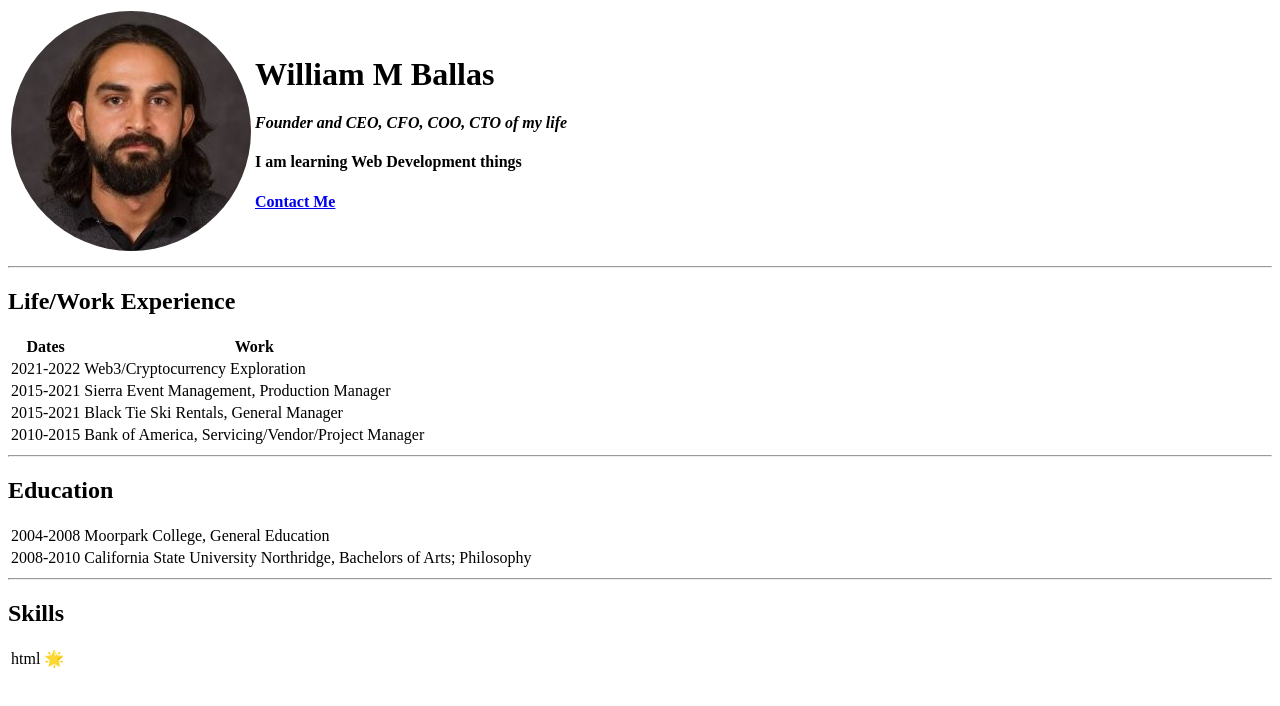
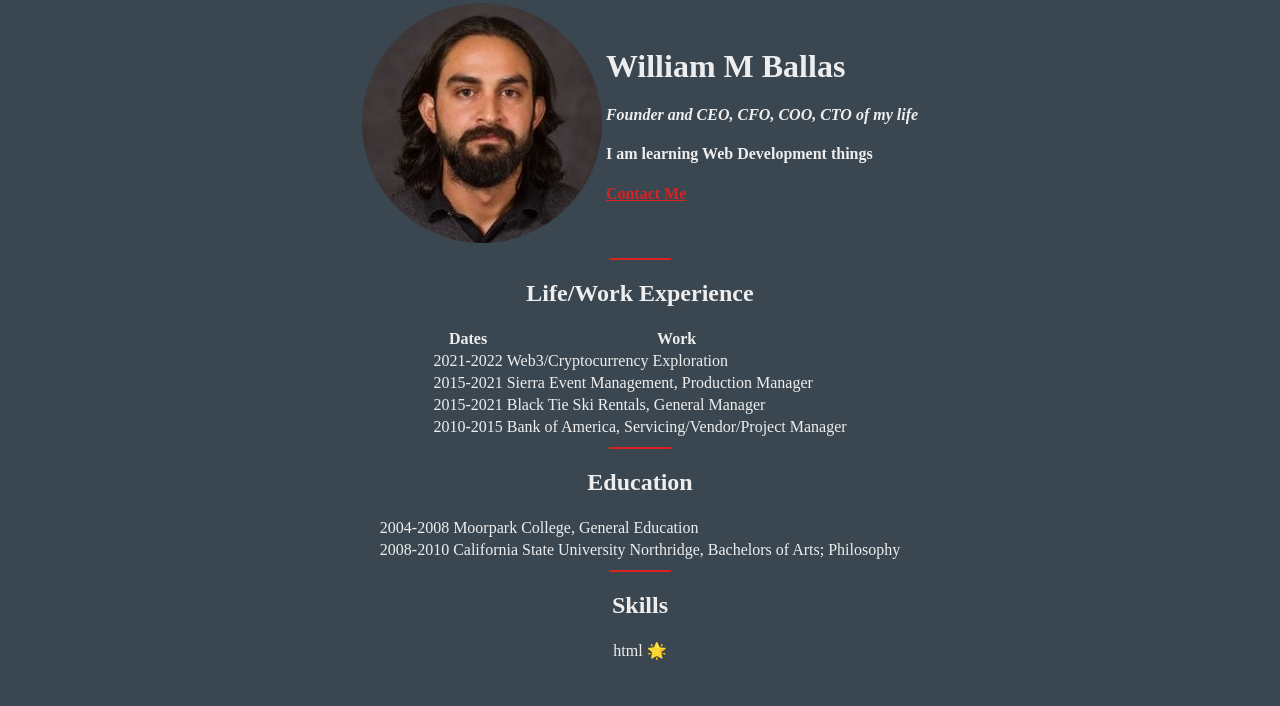
Before and after one commit to wmballas/wmballas, a plain HTML site: page index.html in a window 1280 px wide. Drawn offline with Linux system fonts and the light colour scheme.

Commit message:
Add css styling and favicon

```diff
--- /dev/null
+++ b/css/styles.css
@@ -0,0 +1,26 @@
+body {
+    background-color: #3A4750;
+    color: #EEEEEE;
+    max-width: 600px;
+    margin: auto;
+}
+
+hr {
+    border-color: #D72323;
+    border-style: double;
+    align-items: center;
+    width: 10%;
+}
+
+a {
+    color: #D72323;
+}
+
+h2 {
+    text-align: center;
+}
+
+table {
+    margin-left: auto;
+    margin-right: auto;
+}
--- a/index.html
+++ b/index.html
@@ -5,6 +5,8 @@
     <meta http-equiv="X-UA-Compatible" content="IE=edge">
     <meta name="viewport" content="width=device-width, initial-scale=1.0">
     <title>WMB's Site</title>
+    <link rel="stylesheet" href="./css/styles.css">
+    <link rel="Icon" href="./images/wb_favicon.ico">
 </head>
 <body>
     <table>
```
Also changed, not shown: pages/contact.html (+4 -2 lines), images/wb_favicon.ico (added).
